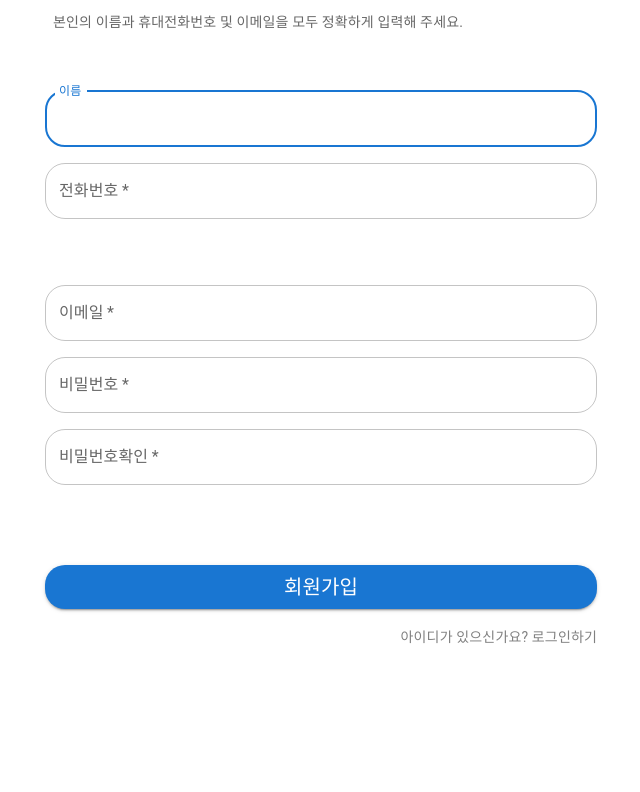
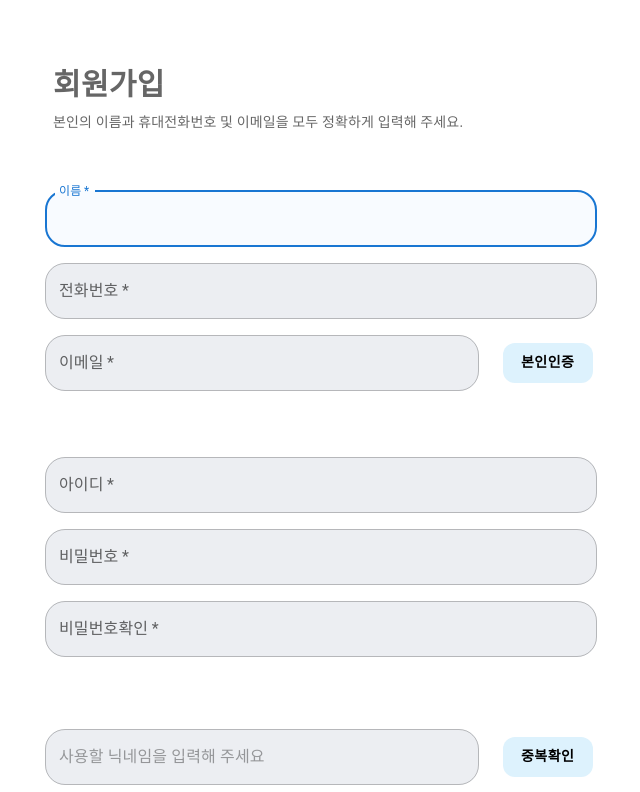
Before and after one commit to leeghee282/SSEN, a React (Create React App) app in the folder frontend/: page /signup in a window 1280 px wide. Shown: the part 288-1080 px from the top of the page, without its empty margins (319-959 px from the left). Before the commit the page ends 1001 px from the top, so only its background shows below. Built offline with nearby package versions, Linux system fonts and the light colour scheme; a web font is replaced by a local one.

Commit message:
feat:회원가입,프로필수정

```diff
--- a/frontend/src/App.css
+++ b/frontend/src/App.css
@@ -36,3 +36,16 @@
     transform: rotate(360deg);
   }
 }
+
+
+@font-face {
+  font-family: 'MICEGothic Bold';
+  src: url('https://cdn.jsdelivr.net/gh/projectnoonnu/noonfonts_2206-01@1.0/MICEGothic Bold.woff2') format('woff2');
+  font-weight: 700;
+  font-style: normal;
+}
+
+#font_test {
+  font-family: 'MICEGothic Bold';
+
+}
--- a/frontend/src/pages/LoginPage/index.js
+++ b/frontend/src/pages/LoginPage/index.js
@@ -62,39 +62,42 @@ export default function Login() {
             </Typography>
             <Box component="form" noValidate onSubmit={handleSubmit} sx={{ mt: 1 }}>
               <TextField
+
                 margin="normal"
                 required
                 fullWidth
                 id="email"
-                label="Email Address"
+                label="이메일"
                 name="email"
                 autoComplete="email"
                 autoFocus
               />
               <TextField
+
                 margin="normal"
                 required
                 fullWidth
                 name="password"
-                label="Password"
+                label="비밀번호"
                 type="password"
                 id="password"
                 autoComplete="current-password"
               />
 
               <Button
+                id="font_test"
                 type="submit"
                 fullWidth
                 variant="contained"
                 sx={{ mt: 3, mb: 2 }}
               >
-                LogIn
+                로그인
               </Button>
               <Grid container justifyContent="flex-end">
 
                 <Grid item>
                   <Link href="#" variant="body2">
-                    {"Don't have an account? Sign Up"}
+                    {"계정이 없으신가요 ? 회원가입하기"}
                   </Link>
                 </Grid>
               </Grid>
--- a/frontend/src/pages/ProfileUpdatePage/index.js
+++ b/frontend/src/pages/ProfileUpdatePage/index.js
@@ -0,0 +1,281 @@
+import React from "react";
+import Grid from "@mui/material/Grid";
+import Box from "@mui/material/Box";
+import Typography from "@mui/material/Typography";
+import Container from "@mui/material/Container";
+import { createTheme, ThemeProvider } from "@mui/material/styles";
+import Button from "@mui/material/Button";
+import CssBaseline from "@mui/material/CssBaseline";
+import TextField from "@mui/material/TextField";
+
+const theme = createTheme();
+
+const ProfileUpdate = () => {
+  const user_id = "potr12";
+  return (
+    <ThemeProvider theme={theme}>
+      <Container maxWidth="sm"></Container>
+      <CssBaseline />
+      <Box
+        id="font_test"
+        sx={{
+          mb: 8,
+          display: "flex",
+          flexDirection: "column",
+          alignItems: "center",
+        }}
+      >
+        <Box sx={{ mt: 15, width: 1000, height: 1200, background: "white" }}>
+          <Grid
+            container
+            sx={{
+              dispaly: "flex",
+              flexDirection: "column",
+              justifyContent: "flex-start",
+            }}
+          >
+            <Typography
+              component="h1"
+              id="font_test"
+              sx={{
+                background: "#E7E9ED",
+                pl: 3,
+                color: "rgba(0, 0, 0, 0.6)",
+                height: "50px",
+                fontWeight: "900",
+                fontSize: "30px",
+              }}
+            >
+              내 정보 설정
+            </Typography>
+          </Grid>
+          {/*아이디*/}
+          <Grid
+            container
+            sx={{
+              borderStyle: "none none dashed",
+              borderColor: "#BFC1C4",
+              height: 100,
+              display: "flex",
+              flexDirection: "row",
+              alignItems: "center",
+            }}
+          >
+            <Grid item xs={4}>
+              <Box sx={{ pl: 2 }}>아이디</Box>
+            </Grid>
+            <Grid item xs={4}>
+              <Box>{user_id}</Box>
+            </Grid>
+            <Grid item xs={4}></Grid>
+          </Grid>
+          {/*이름*/}
+          <Grid
+            container
+            sx={{
+              borderStyle: "none none dashed",
+              borderColor: "#BFC1C4",
+              height: 100,
+              display: "flex",
+              flexDirection: "row",
+              alignItems: "center",
+            }}
+          >
+            <Grid item xs={4}>
+              <Box sx={{ pl: 2 }}>이름</Box>
+            </Grid>
+            <Grid item xs={4}>
+              <Box>{user_id}</Box>
+            </Grid>
+            <Grid item xs={4}>
+              <Button>변경하기</Button>
+            </Grid>
+          </Grid>
+
+          {/*닉네임*/}
+          <Grid
+            container
+            sx={{
+              borderStyle: "none none dashed",
+              borderColor: "#BFC1C4",
+              height: 100,
+              display: "flex",
+              flexDirection: "row",
+              alignItems: "center",
+            }}
+          >
+            <Grid item xs={4}>
+              <Box sx={{ pl: 2 }}>닉네임</Box>
+            </Grid>
+            <Grid item xs={4}>
+              <Box>환율짱짱</Box>
+            </Grid>
+            <Grid item xs={4}>
+              <Button>변경하기</Button>
+            </Grid>
+          </Grid>
+          {/*휴대전화번호*/}
+          <Grid
+            container
+            sx={{
+              borderStyle: "none none dashed",
+              borderColor: "#BFC1C4",
+              height: 100,
+              display: "flex",
+              flexDirection: "row",
+              alignItems: "center",
+            }}
+          >
+            <Grid item xs={4}>
+              <Box sx={{ pl: 2 }}>휴대전화번호</Box>
+            </Grid>
+            <Grid item xs={4}>
+              <Box>010-4791-5385</Box>
+            </Grid>
+            <Grid item xs={4}>
+              <Button>변경하기</Button>
+            </Grid>
+          </Grid>
+          {/*비밀번호 변경*/}
+          <Grid
+            container
+            sx={{
+              borderStyle: "none none dashed",
+              borderColor: "#BFC1C4",
+              height: 100,
+              display: "flex",
+              flexDirection: "row",
+              alignItems: "center",
+            }}
+          >
+            <Grid item xs={2}>
+              <Box sx={{ pl: 8 }}>🔒</Box>
+            </Grid>
+            <Grid item xs={4}>
+              <Box>비밀번호 설정</Box>
+            </Grid>
+            <Grid item xs={4}>
+              <Button>비밀번호 변경하기</Button>
+            </Grid>
+          </Grid>
+
+          {/*비밀번호변경*/}
+
+          <Grid
+            container
+            sx={{
+              mt: 12,
+              dispaly: "flex",
+              flexDirection: "column",
+              justifyContent: "flex-start",
+            }}
+          >
+            <Typography
+              component="h1"
+              id="font_test"
+              sx={{
+                background: "#E7E9ED",
+                pl: 3,
+                color: "rgba(0, 0, 0, 0.6)",
+                height: "50px",
+                fontWeight: "900",
+                fontSize: "30px",
+              }}
+            >
+              비밀번호 변경
+            </Typography>
+          </Grid>
+          {/*현재비밀번호*/}
+          <Grid
+            container
+            sx={{
+              borderStyle: "none none dashed",
+              borderColor: "#BFC1C4",
+              height: 100,
+              display: "flex",
+              flexDirection: "row",
+              alignItems: "center",
+            }}
+          >
+            <Grid item xs={4}>
+              <Box sx={{ pl: 2 }}>현재비밀번호</Box>
+            </Grid>
+            <Grid item xs={7}>
+              <TextField
+                placeholder="현재비밀번호 를 입력하세요"
+                sx={{ width: 400 }}
+              ></TextField>
+            </Grid>
+          </Grid>
+          {/*변경비밀번호*/}
+          <Grid
+            container
+            sx={{
+              borderStyle: "none none dashed",
+              borderColor: "#BFC1C4",
+              height: 100,
+              display: "flex",
+              flexDirection: "row",
+              alignItems: "center",
+            }}
+          >
+            <Grid item xs={4}>
+              <Box sx={{ pl: 2 }}>변경할 비밀번호</Box>
+            </Grid>
+            <Grid item xs={7}>
+              <TextField
+                placeholder="변경할 비밀번호 를 입력하세요"
+                sx={{ width: 400 }}
+              ></TextField>
+            </Grid>
+          </Grid>
+          {/*비밀번호확인*/}
+          <Grid
+            container
+            sx={{
+              borderStyle: "none none dashed",
+              borderColor: "#BFC1C4",
+              height: 100,
+              display: "flex",
+              flexDirection: "row",
+              alignItems: "center",
+            }}
+          >
+            <Grid item xs={4}>
+              <Box sx={{ pl: 2 }}>비밀번호확인</Box>
+            </Grid>
+            <Grid item xs={7}>
+              <TextField
+                placeholder="변경할 비밀번호를 입력하세요"
+                sx={{ width: 400 }}
+              ></TextField>
+            </Grid>
+          </Grid>
+          <Box
+            sx={{
+              width: 1000,
+              height: 200,
+              display: "flex",
+              justifyContent: "center",
+            }}
+          >
+            <Button
+              id="font_test"
+              sx={{ background: "#81CDFD", height: 50, mt: 5, mr: 3 }}
+            >
+              저장
+            </Button>
+            <Button
+              id="font_test"
+              sx={{ background: "#FAF8DF", height: 50, mt: 5, ml: 3 }}
+            >
+              취소
+            </Button>
+          </Box>
+        </Box>
+      </Box>
+    </ThemeProvider>
+  );
+};
+
+export default ProfileUpdate;
--- a/frontend/src/pages/SignupPage/index.js
+++ b/frontend/src/pages/SignupPage/index.js
@@ -1,31 +1,18 @@
-import * as React from 'react';
-import Avatar from '@mui/material/Avatar';
-import Button from '@mui/material/Button';
-import CssBaseline from '@mui/material/CssBaseline';
-import TextField from '@mui/material/TextField';
+import * as React from "react";
+import Avatar from "@mui/material/Avatar";
+import Button from "@mui/material/Button";
+import CssBaseline from "@mui/material/CssBaseline";
+import TextField from "@mui/material/TextField";
 
-import Checkbox from '@mui/material/Checkbox';
-import Link from '@mui/material/Link';
-import Grid from '@mui/material/Grid';
-import Box from '@mui/material/Box';
-import LockOutlinedIcon from '@mui/icons-material/LockOutlined';
-import Typography from '@mui/material/Typography';
-import Container from '@mui/material/Container';
-import { createTheme, ThemeProvider } from '@mui/material/styles';
-import "./styles.css"
-
-function Copyright(props) {
-  return (
-    <Typography variant="body2" color="text.secondary" align="center" {...props}>
-      {'Copyright © '}
-      <Link color="inherit" href="https://mui.com/">
-        Your Website
-      </Link>{' '}
-      {new Date().getFullYear()}
-      {'.'}
-    </Typography>
-  );
-}
+import Checkbox from "@mui/material/Checkbox";
+import Link from "@mui/material/Link";
+import Grid from "@mui/material/Grid";
+import Box from "@mui/material/Box";
+import LockOutlinedIcon from "@mui/icons-material/LockOutlined";
+import Typography from "@mui/material/Typography";
+import Container from "@mui/material/Container";
+import { createTheme, ThemeProvider } from "@mui/material/styles";
+import "./styles.css";
 
 const theme = createTheme();
 
@@ -34,8 +21,8 @@ export default function SignUp() {
     event.preventDefault();
     const data = new FormData(event.currentTarget);
     console.log({
-      email: data.get('email'),
-      password: data.get('password'),
+      email: data.get("email"),
+      password: data.get("password"),
     });
   };
 
@@ -52,128 +39,164 @@ export default function SignUp() {
           }}
         >
           {/* 로고 이미지 */}
+          <Link href="/">
             <Avatar
-            sx={{ width: 250, height: 250 }}
+              sx={{ width: 350, height: 350 }}
               alt="Academy"
               src="/images/Ssenlogo.png"
             ></Avatar>
-          <Grid container sx={{dispaly:"flex", flexDirection: "column", justifyContent:"flex-start"}}>
+          </Link>
+          <Grid
+            container
+            sx={{
+              dispaly: "flex",
+              flexDirection: "column",
+              justifyContent: "flex-start",
+            }}
+          >
             <Typography
               component="h1"
-
               id="font_test"
-            sx={{ pl:1,color: "rgba(0, 0, 0, 0.6)" ,height:"50px",fontWeight:"900",fontSize:"30px"}}
+              sx={{
+                pl: 1,
+                color: "rgba(0, 0, 0, 0.6)",
+                height: "50px",
+                fontWeight: "900",
+                fontSize: "30px",
+              }}
             >
               회원가입
-
             </Typography>
             <Typography
               component="h6"
-
               id="font_test"
-            sx={{ pl:1,color: "rgba(0, 0, 0, 0.6)", fontSize:"14px" }}
+              sx={{ pl: 1, color: "rgba(0, 0, 0, 0.6)", fontSize: "14px" }}
             >
-            본인의 이름과 휴대전화번호 및 이메일을 모두 정확하게 입력해 주세요.
-
+              본인의 이름과 휴대전화번호 및 이메일을 모두 정확하게 입력해
+              주세요.
             </Typography>
           </Grid>
           {/* 회원가입 form */}
-          <Box
-            component="form"
-            noValidate
-
-            sx={{ mt: 5 }}
-          >
+          <Box component="form" noValidate sx={{ mt: 5 }}>
             <Grid container spacing={2}>
-              {/* 이미지 업로드 */}
-
               {/* 이메일 입력창*/}
               <Grid item xs={12} sm={12}>
-
                 <TextField
+                  required
                   className="inputRounded"
                   fullWidth
-                  id="email"
+                  id="name"
                   label="이름"
                   name="name"
                   autoComplete="name"
                   autoFocus
-
-                  sx={{ background: "white", mt: 2.2  }}
+                  sx={{ mt: 2.2 }}
                 />
-
               </Grid>
 
-              {/* 비밀번호 입력창*/}
+              {/* 전화번호 */}
               <Grid item xs={12} sm={12}>
-
+                <TextField
+                  required
+                  className="inputRounded"
+                  fullWidth
+                  name="phone_number"
+                  label="전화번호"
+                  id="phone_number"
+                />
+              </Grid>
+              {/* 이메일 입력 */}
+              <Grid item xs={9.5}>
+                <TextField
+                  className="inputRounded"
+                  required
+                  fullWidth
+                  name="email"
+                  label="이메일"
+                  id="email"
+                />
+              </Grid>
+              <Grid item xs={2.5}>
+                <Button
+                  sx={{
+                    background: "#DDF2FD",
+                    height: "40px",
+                    display: "flex",
+                    mt: 1,
+                    ml: 1,
+                    width: "90px",
+                    color : "black",
+                    fontWeight : 700,
+                    borderRadius :3
+                  }}
+                >
+                  본인인증
+                </Button>
+              </Grid>
+              <Box sx={{ height: 50, width: 100 }}></Box>
+              {/* 아이디 입력 */}
+              <Grid item xs={12}>
+                <TextField
+                  className="inputRounded"
+                  required
+                  fullWidth
+                  name="user_id"
+                  label="아이디"
+                  id="user_id"
+                />
+              </Grid>
+              {/* 비밀번호 입력 */}
+              <Grid item xs={12}>
                 <TextField
                   className="inputRounded"
                   required
                   fullWidth
                   name="password"
-                  label="전화번호"
+                  label="비밀번호"
+                  id="password"
                   type="password"
-                  id="password"
-                  autoComplete="new-password"
-
-
-                  sx={{ background: "white" }}
                 />
-
               </Grid>
-              <Box sx={{ height:50,width:100}}></Box>
-              {/* 비밀번호 재입력창 */}
+              {/* 비밀번호 확인 */}
               <Grid item xs={12}>
-
                 <TextField
                   className="inputRounded"
                   required
                   fullWidth
                   name="check_password"
-                  label="이메일"
+                  label="비밀번호확인"
                   id="check_password"
                   type="password"
-                  autoComplete="check_password"
-
-
-                  sx={{ background: "white" }}
                 />
-
               </Grid>
-              {/* 이름 입력창 */}
-              <Grid item xs={12}>
-
+              {/* 닉네임 설정 */}
+              <Grid sx={{ mt: 7 }} item xs={9.5}>
                 <TextField
+                  placeholder="사용할 닉네임을 입력해 주세요"
                   className="inputRounded"
                   required
                   fullWidth
-                  name="username"
-                  label="비밀번호"
-                  id="username"
-                  autoComplete="username"
+                  name="nickname"
 
-
-                  sx={{ background: "white" }}
+                  id="nickname"
                 />
-
               </Grid>
-              {/* 전화번호 입력창 */}
-              <Grid item xs={12}>
-
-                <TextField
-                  className="inputRounded"
-                  required
-                  fullWidth
-                  name="phone_number"
-                  label="비밀번호확인"
-                  id="phone_number"
-                  autoComplete="phone_number"
-
-
-                  sx={{ background: "white" }}
-                />
-
+              <Grid sx={{ mt: 7 }} item xs={2}>
+                <Button
+                  sx={{
+                    background: "#DDF2FD",
+                    height: "40px",
+                    display: "flex",
+                    mt: 1,
+                    ml: 1,
+                    color : "black",
+                    fontWeight : 700,
+                    width: "90px",
+                    borderRadius :3
+                  }}
+                >
+                  중복확인
+                </Button>
               </Grid>
             </Grid>
             {/* 회원가입 버튼 */}
@@ -181,9 +204,7 @@ export default function SignUp() {
               type="submit"
               fullWidth
               variant="contained"
-
-              sx={{ mt: 10, mb: 2 ,borderRadius:"20px"}}
-
+              sx={{ mt: 10, mb: 2, borderRadius: "20px" }}
             >
               <Typography id="font_test" component="h6" variant="h6">
                 회원가입
@@ -193,7 +214,7 @@ export default function SignUp() {
               {/* 로그인 페이지로 연결 */}
               <Grid item>
                 <Link
-                  href="/"
+                  href="/login"
                   variant="body2"
                   id="font_test"
                   style={{ color: "#808080", textDecoration: "none" }}
--- a/frontend/src/pages/SignupPage/styles.css
+++ b/frontend/src/pages/SignupPage/styles.css
@@ -1,3 +1,15 @@
 .inputRounded .MuiOutlinedInput-root {
   border-radius: 20px;
 }
+
+.inputRounded .MuiOutlinedInput-root {
+  background-color : #ECEEF2
+}
+
+/* .inputRounded .MuiOutlinedInput-root:hover {
+  background-color : rgb(22, 241, 250)
+} */
+
+.inputRounded .MuiOutlinedInput-root.Mui-focused {
+  background-color : #F8FBFF
+}
```
Lines whose indentation alone changed are shown as unchanged.
